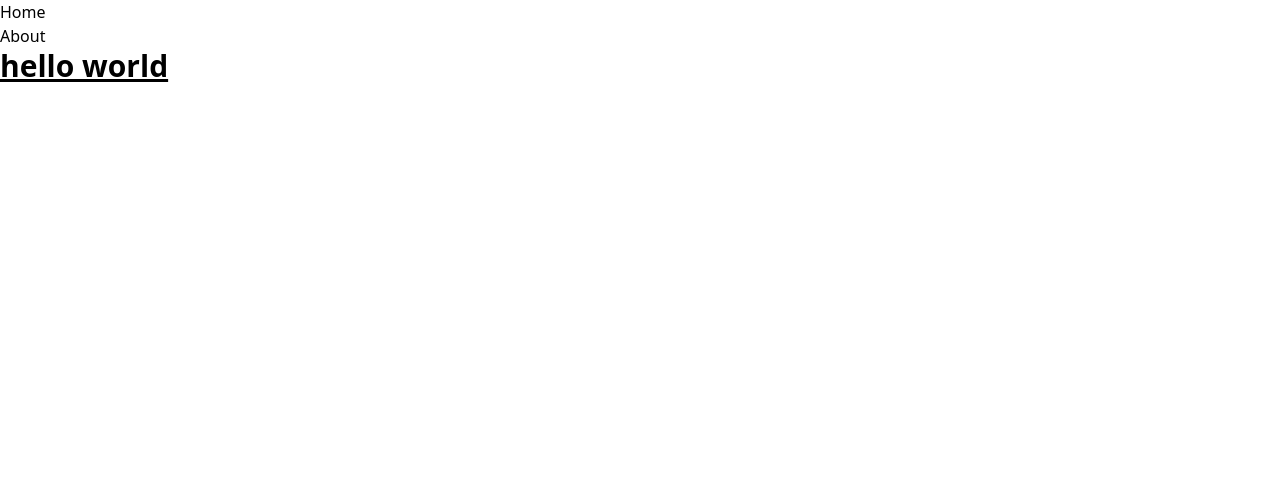
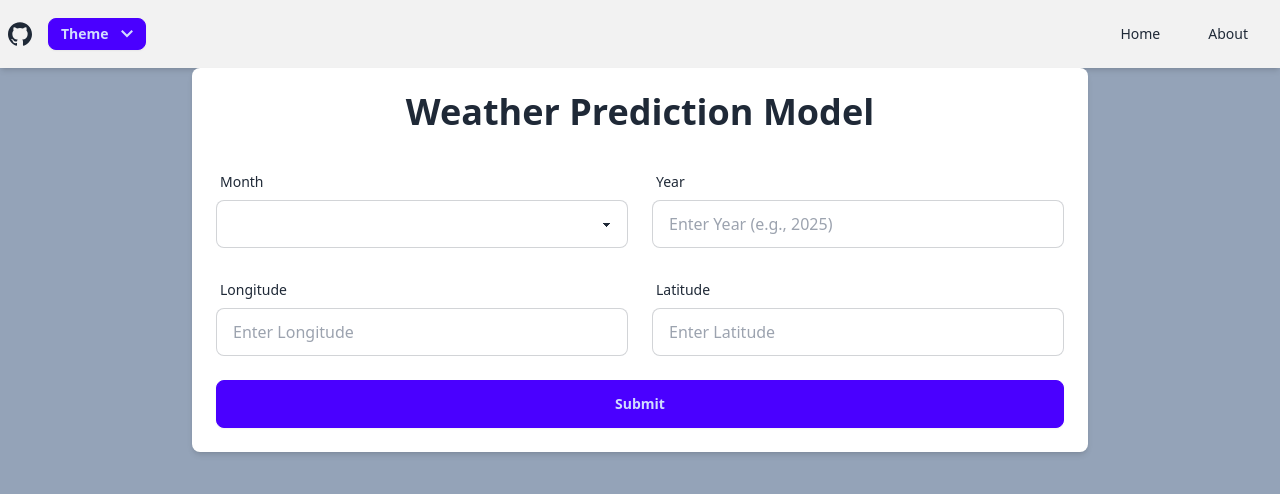
Before and after one commit to edwinperaza99/weather-prediction-model, a Nuxt app in the folder frontend/: page / in a window 1280 px wide. Shown: the top 494 px of the page. Built offline with nearby package versions, Linux system fonts and the light colour scheme.

Commit message:
add daisyUI themes

```diff
--- /dev/null
+++ b/frontend/components/Navbar.vue
@@ -0,0 +1,115 @@
+<template>
+	<header class="bg-base-200 shadow-md">
+		<nav class="navbar container mx-auto flex justify-between items-center">
+			<!-- Left Section: GitHub Link and Theme Dropdown -->
+			<div class="flex items-center space-x-4">
+				<!-- GitHub Link -->
+				<a
+					href="https://github.com/edwinperaza99/weather-prediction-model"
+					rel="noopener noreferrer"
+					target="_blank"
+					class="flex items-center space-x-2 hover:text-primary transition-colors"
+				>
+					<svg
+						xmlns="http://www.w3.org/2000/svg"
+						fill="currentColor"
+						class="w-6 h-6"
+						viewBox="0 0 24 24"
+					>
+						<path
+							d="M12 .297c-6.63 0-12 5.373-12 12 0 5.303 3.438 9.8 8.205 11.385.6.113.82-.258.82-.577 0-.285-.01-1.04-.015-2.04-3.338.726-4.042-1.612-4.042-1.612-.546-1.387-1.333-1.757-1.333-1.757-1.09-.744.083-.729.083-.729 1.205.084 1.838 1.236 1.838 1.236 1.07 1.835 2.809 1.305 3.495.998.108-.776.419-1.305.762-1.605-2.665-.305-5.466-1.333-5.466-5.93 0-1.31.469-2.381 1.236-3.221-.123-.303-.536-1.524.117-3.176 0 0 1.008-.322 3.3 1.23a11.52 11.52 0 013.003-.404 11.52 11.52 0 013.003.404c2.292-1.552 3.3-1.23 3.3-1.23.653 1.653.24 2.874.118 3.176.768.84 1.236 1.911 1.236 3.221 0 4.609-2.804 5.624-5.476 5.921.431.372.815 1.102.815 2.221 0 1.606-.015 2.899-.015 3.293 0 .321.218.694.825.576C20.565 22.092 24 17.592 24 12.297c0-6.627-5.373-12-12-12z"
+						/>
+					</svg>
+				</a>
+
+				<!-- Theme Dropdown -->
+				<div class="dropdown">
+					<label tabindex="0" class="btn btn-primary btn-sm">
+						Theme
+						<svg
+							width="12px"
+							height="12px"
+							class="inline-block h-3 w-3 fill-current ml-1"
+							xmlns="http://www.w3.org/2000/svg"
+							viewBox="0 0 2048 2048"
+						>
+							<path
+								d="M1799 349l242 241-1017 1017L7 590l242-241 775 775 775-775z"
+							></path>
+						</svg>
+					</label>
+					<ul
+						tabindex="0"
+						class="dropdown-content menu bg-base-100 shadow-md rounded-box w-52 p-2"
+					>
+						<li
+							v-for="theme in themes"
+							:key="theme"
+							@click="changeTheme(theme)"
+						>
+							<button class="btn btn-ghost btn-sm">
+								{{ theme }}
+							</button>
+						</li>
+					</ul>
+				</div>
+			</div>
+
+			<!-- Right Section: Navigation Links -->
+			<ul class="menu menu-horizontal space-x-4">
+				<li>
+					<nuxt-link
+						to="/"
+						class="hover:text-primary transition-colors duration-300"
+					>
+						Home
+					</nuxt-link>
+				</li>
+				<li>
+					<nuxt-link
+						to="/about"
+						class="hover:text-primary transition-colors duration-300"
+					>
+						About
+					</nuxt-link>
+				</li>
+			</ul>
+		</nav>
+	</header>
+</template>
+
+<script>
+	export default {
+		data() {
+			return {
+				themes: [
+					"light",
+					"dark",
+					"cupcake",
+					"retro",
+					"cyberpunk",
+					"valentine",
+					"aqua",
+				],
+				currentTheme: "light", // Default theme
+			};
+		},
+		methods: {
+			changeTheme(theme) {
+				this.currentTheme = theme;
+				document.documentElement.setAttribute("data-theme", theme);
+			},
+		},
+		mounted() {
+			// Set the initial theme (fallback to light if not stored in localStorage)
+			const savedTheme = localStorage.getItem("theme") || "light";
+			this.changeTheme(savedTheme);
+		},
+		watch: {
+			currentTheme(newTheme) {
+				// Save the theme to localStorage
+				localStorage.setItem("theme", newTheme);
+			},
+		},
+	};
+</script>
--- a/frontend/layouts/default.vue
+++ b/frontend/layouts/default.vue
@@ -1,13 +1,8 @@
 <template>
-	<div>
-		<header>
-			<nav>
-				<ul>
-					<li><nuxt-link to="/">Home</nuxt-link></li>
-					<li><nuxt-link to="/about">About</nuxt-link></li>
-				</ul>
-			</nav>
-		</header>
-		<slot />
+	<div class="bg-slate-400 min-h-screen">
+		<Navbar />
+		<main class="container mx-auto">
+			<slot />
+		</main>
 	</div>
 </template>
--- a/frontend/package.json
+++ b/frontend/package.json
@@ -16,6 +16,7 @@
   },
   "devDependencies": {
     "autoprefixer": "^10.4.20",
+    "daisyui": "^4.12.23",
     "postcss": "^8.5.1",
     "tailwindcss": "^3.4.17"
   }
--- a/frontend/pages/index.vue
+++ b/frontend/pages/index.vue
@@ -1,3 +1,114 @@
 <template>
-	<h1 class="text-3xl font-bold underline">hello world</h1>
+	<div class="p-6 bg-base-100 rounded-lg shadow-md max-w-4xl mx-auto">
+		<h1 class="text-4xl font-bold text-center mb-8">
+			Weather Prediction Model
+		</h1>
+
+		<!-- Weather Prediction Form -->
+		<form
+			@submit.prevent="handleSubmit"
+			class="grid grid-cols-1 md:grid-cols-2 gap-6"
+		>
+			<!-- Month -->
+			<div class="form-control">
+				<label for="month" class="label">
+					<span class="label-text font-medium">Month</span>
+				</label>
+				<select
+					id="month"
+					class="select select-bordered w-full"
+					v-model="month"
+					required
+				>
+					<option disabled selected>Select Month</option>
+					<option value="1">January</option>
+					<option value="2">February</option>
+					<option value="3">March</option>
+					<option value="4">April</option>
+					<option value="5">May</option>
+					<option value="6">June</option>
+					<option value="7">July</option>
+					<option value="8">August</option>
+					<option value="9">September</option>
+					<option value="10">October</option>
+					<option value="11">November</option>
+					<option value="12">December</option>
+				</select>
+			</div>
+
+			<!-- Year -->
+			<div class="form-control">
+				<label for="year" class="label">
+					<span class="label-text font-medium">Year</span>
+				</label>
+				<input
+					type="number"
+					id="year"
+					class="input input-bordered w-full"
+					placeholder="Enter Year (e.g., 2025)"
+					v-model="year"
+					required
+				/>
+			</div>
+
+			<!-- Longitude -->
+			<div class="form-control">
+				<label for="longitude" class="label">
+					<span class="label-text font-medium">Longitude</span>
+				</label>
+				<input
+					type="number"
+					id="longitude"
+					class="input input-bordered w-full"
+					placeholder="Enter Longitude"
+					v-model="longitude"
+					required
+				/>
+			</div>
+
+			<!-- Latitude -->
+			<div class="form-control">
+				<label for="latitude" class="label">
+					<span class="label-text font-medium">Latitude</span>
+				</label>
+				<input
+					type="number"
+					id="latitude"
+					class="input input-bordered w-full"
+					placeholder="Enter Latitude"
+					v-model="latitude"
+					required
+				/>
+			</div>
+
+			<!-- Submit Button -->
+			<div class="form-control md:col-span-2">
+				<button type="submit" class="btn btn-primary w-full">Submit</button>
+			</div>
+		</form>
+	</div>
 </template>
+
+<script>
+	export default {
+		data() {
+			return {
+				month: "",
+				year: "",
+				longitude: "",
+				latitude: "",
+			};
+		},
+		methods: {
+			handleSubmit() {
+				console.log("Form Submitted", {
+					month: this.month,
+					year: this.year,
+					longitude: this.longitude,
+					latitude: this.latitude,
+				});
+				// TODO: Make API request to the backend
+			},
+		},
+	};
+</script>
--- a/frontend/tailwind.config.js
+++ b/frontend/tailwind.config.js
@@ -11,5 +11,41 @@ export default {
 	theme: {
 		extend: {},
 	},
-	plugins: [],
+	plugins: [require("daisyui")],
+	daisyui: {
+		themes: [
+			"light",
+			"dark",
+			"cupcake",
+			"bumblebee",
+			"emerald",
+			"corporate",
+			"synthwave",
+			"retro",
+			"cyberpunk",
+			"valentine",
+			"halloween",
+			"garden",
+			"forest",
+			"aqua",
+			"lofi",
+			"pastel",
+			"fantasy",
+			"wireframe",
+			"black",
+			"luxury",
+			"dracula",
+			"cmyk",
+			"autumn",
+			"business",
+			"acid",
+			"lemonade",
+			"night",
+			"coffee",
+			"winter",
+			"dim",
+			"nord",
+			"sunset",
+		],
+	},
 };
```
Also changed, not shown: 1 other file (tests, documents, lock files or other folders).
